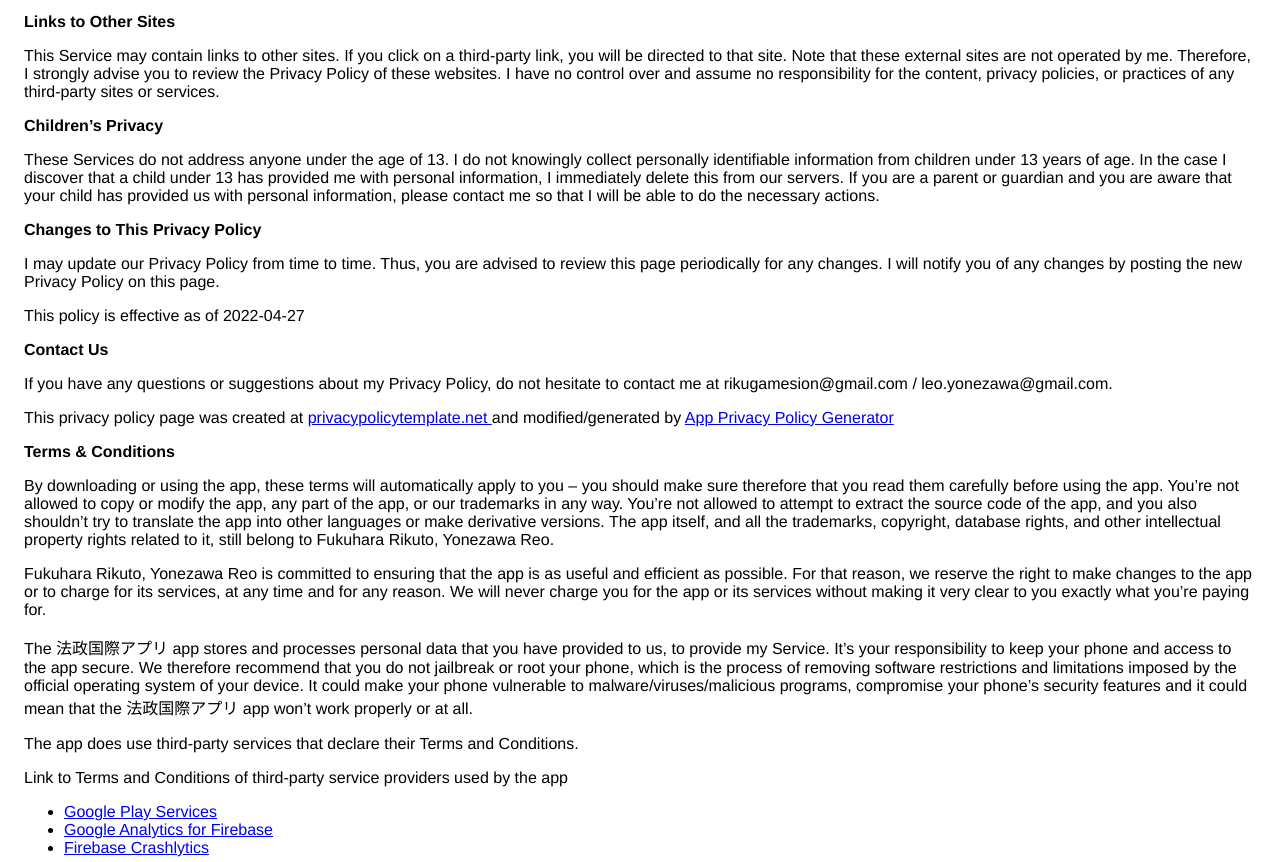
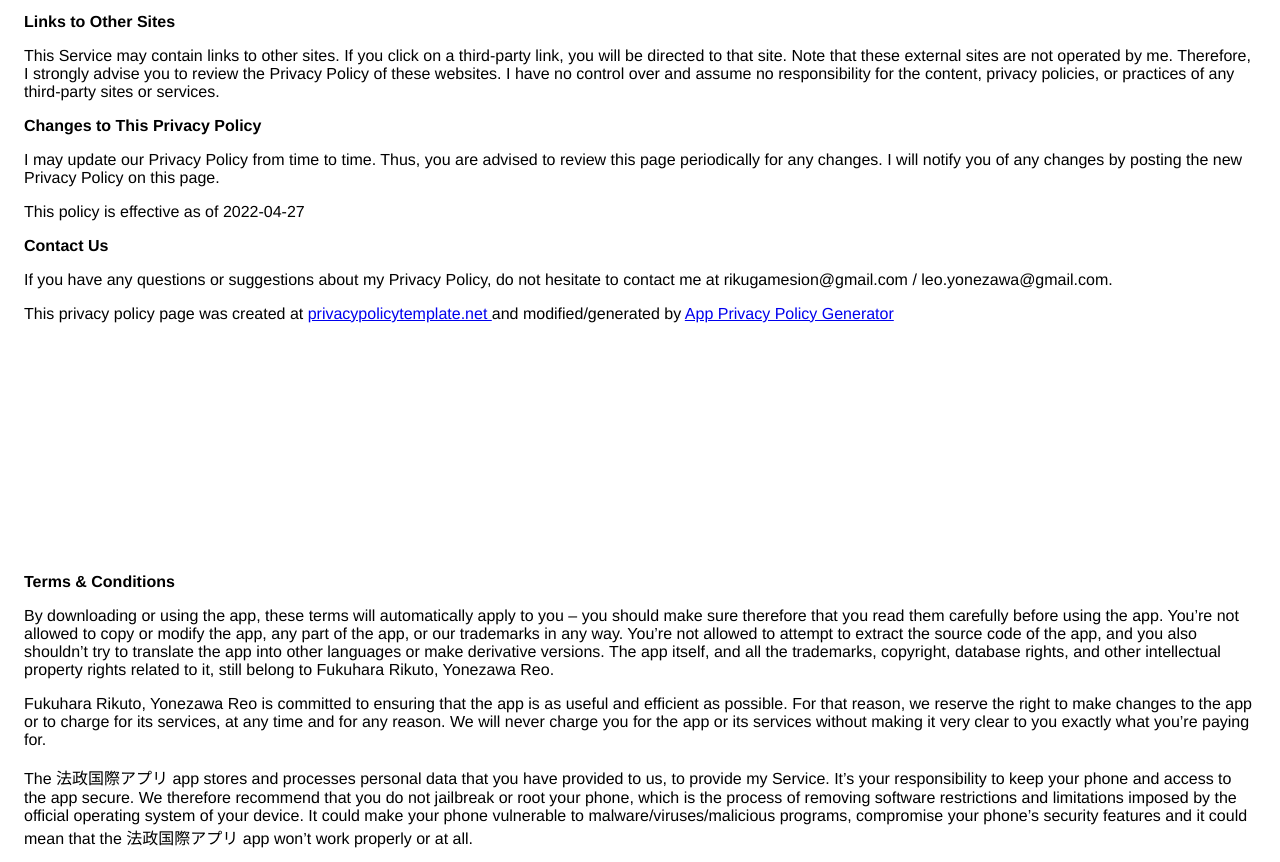
Before and after one commit to crum7/houseikokusaiapp, a plain HTML site: page index.html in a window 1280 px wide. Shown: the part 1025-1887 px from the top of the page. Drawn offline with Linux system fonts and the light colour scheme.

Commit message:
Update index.html

```diff
--- a/index.html
+++ b/index.html
@@ -85,17 +85,7 @@
                   no control over and assume no responsibility for the content,
                   privacy policies, or practices of any third-party sites or
                   services.
-                </p> <p><strong>Children’s Privacy</strong></p> <div><p>
-                    These Services do not address anyone under the age of 13.
-                    I do not knowingly collect personally
-                    identifiable information from children under 13 years of age. In the case
-                    I discover that a child under 13 has provided
-                    me with personal information, I immediately
-                    delete this from our servers. If you are a parent or guardian
-                    and you are aware that your child has provided us with
-                    personal information, please contact me so that
-                    I will be able to do the necessary actions.
-                  </p></div> <!----> <p><strong>Changes to This Privacy Policy</strong></p> <p>
+                </p></div> <!----> <p><strong>Changes to This Privacy Policy</strong></p> <p>
                   I may update our Privacy Policy from
                   time to time. Thus, you are advised to review this page
                   periodically for any changes. I will
@@ -107,6 +97,7 @@
                 </p> <p>This privacy policy page was created at <a href="https://privacypolicytemplate.net" target="_blank" rel="noopener noreferrer">privacypolicytemplate.net </a>and modified/generated by <a href="https://app-privacy-policy-generator.nisrulz.com/" target="_blank" rel="noopener noreferrer">App Privacy Policy Generator</a></p>
 
 
+        <br><br><br><br><br><br><br><br><br><br><br><br><br>
         <!DOCTYPE html>
     <html>
     <head>
```
